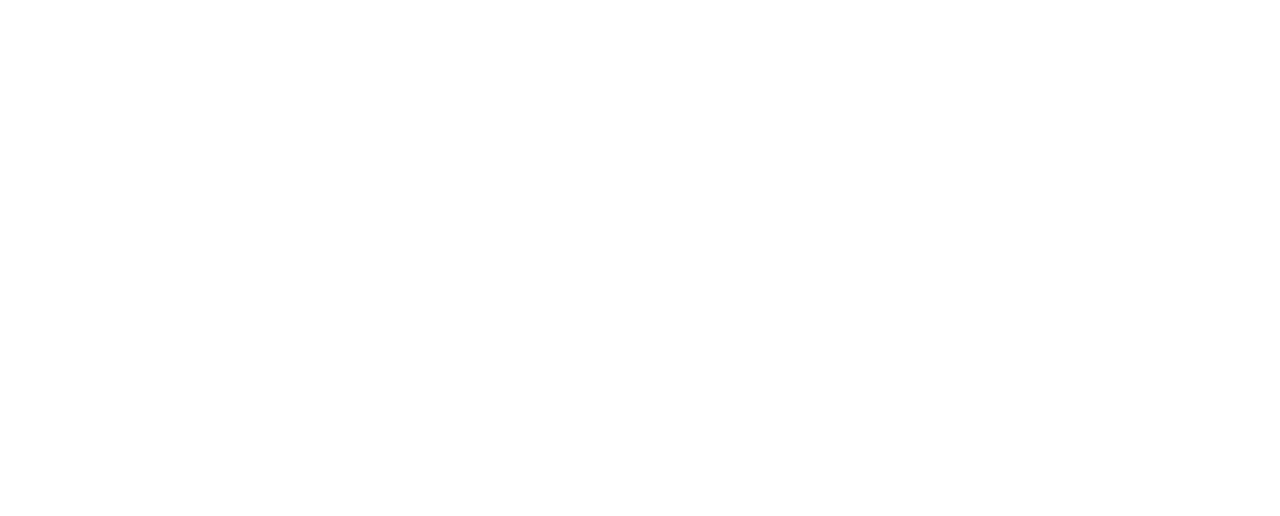
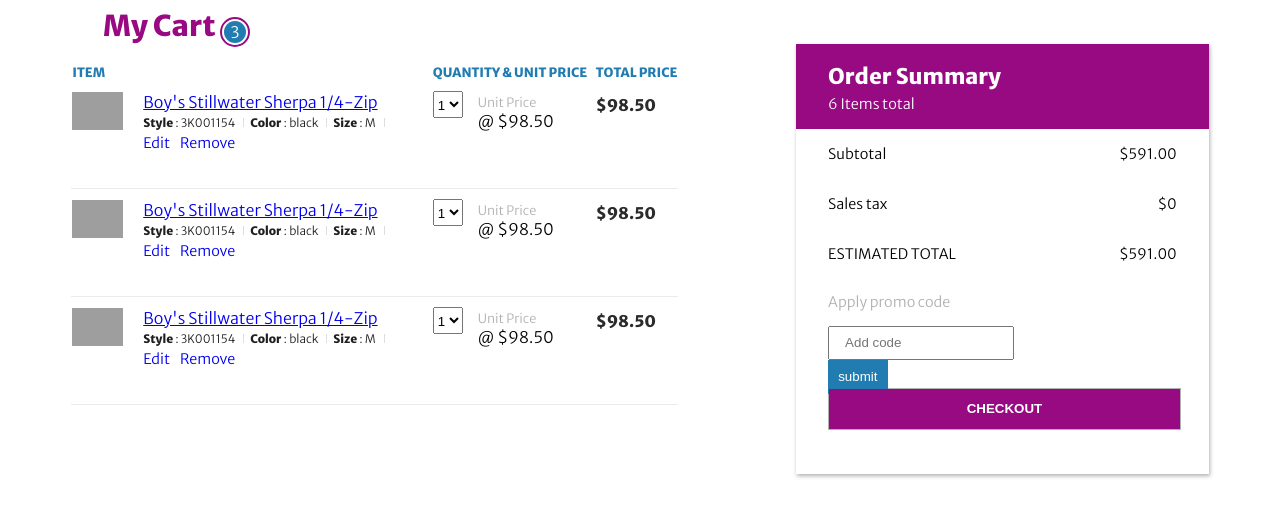
Before and after one commit to baffuorakoto/JavaScript-jQuery-based-Ecommerce-Application., a plain HTML site: page cart.html in a window 1280 px wide. Drawn offline with nearby package versions, Linux system fonts and the light colour scheme; grey boxes are pictures that could not be loaded.

Commit message:
Added cart page

```diff
--- a/cart.html
+++ b/cart.html
@@ -0,0 +1,242 @@
+<!DOCTYPE html>
+<html lang="en">
+
+<head>
+    <meta charset="UTF-8">
+    <meta name="viewport" content="width=device-width, initial-scale=1.0">
+    <link rel="preconnect" href="https://fonts.gstatic.com">
+    <link href="https://fonts.googleapis.com/css2?family=Merriweather+Sans:wght@300;800&display=swap" rel="stylesheet">
+    <link rel="stylesheet" href="css/cart.css">
+    <title>Cart</title>
+</head>
+
+<body>
+
+    <h1 class="heading-v1">My Cart</h1>
+    <div class="cart_pill-cont">
+        <span class="cart_pill">3</span>
+
+    </div>
+    <div class="cart__content">
+        <div class="table_col cols">
+            <table>
+                <thead>
+                    <th>ITEM</th>
+                    <th>QUANTITY & UNIT PRICE</th>
+                    <th>TOTAL PRICE</th>
+                </thead>
+                <tbody>
+                    <tr>
+                        <td>
+                            <div class="table__item-content">
+                                <div class="img-cont">
+                                    <img src="images/item2.jpg" alt="item image 2">
+                                </div>
+                                <div class="table__prod_cont">
+                                    <a href="index.html">
+                                        Boy's Stillwater Sherpa 1/4-Zip
+                                    </a>
+                                    <ul class="list-h bag_styles">
+                                        <li class="productsummary_style">
+                                            <strong>Style</strong>
+                                            : 3K001154
+                                        </li>
+                                        <li class="productsummary_style">
+                                            <strong>Color</strong>
+                                            : black
+                                        </li>
+                                        <li class="productsummary_style">
+                                            <strong>Size</strong>
+                                            : M
+                                        </li>
+                                    </ul>
+                                    <ul class="cart_actions">
+                                        <li class="productsummary_action">
+                                            <a href="#">Edit</a>
+                                        </li>
+                                        <li class="productsummary_action">
+                                            <a href="#">Remove</a>
+                                        </li>
+                                    </ul>
+
+                                </div>
+                            </div>
+                        </td>
+                        <td>
+                            <div class="table__item-content">
+                                <div class="dropdown-cont">
+                                    <select name="qty" id="item_qty">
+                                        <option value="1">1</option>
+                                        <option value="1">2</option>
+                                        <option value="1">3</option>
+                                        <option value="1">4</option>
+                                        <option value="1">5</option>
+                                        <option value="1">6</option>
+                                    </select>
+                                </div>
+                                <div class="table__prod_cont">
+                                    <span class="unit_label">Unit Price</spanclass>
+                                        <span class="unit_amount">@ $98.50</span>
+                                </div>
+                            </div>
+                        </td>
+                        <td>$98.50</td>
+                    </tr>
+                    <tr>
+                        <td>
+                            <div class="table__item-content">
+                                <div class="img-cont">
+                                    <img src="images/item2.jpg" alt="item image 2">
+                                </div>
+                                <div class="table__prod_cont">
+                                    <a href="index.html">
+                                        Boy's Stillwater Sherpa 1/4-Zip
+                                    </a>
+                                    <ul class="list-h bag_styles">
+                                        <li class="productsummary_style">
+                                            <strong>Style</strong>
+                                            : 3K001154
+                                        </li>
+                                        <li class="productsummary_style">
+                                            <strong>Color</strong>
+                                            : black
+                                        </li>
+                                        <li class="productsummary_style">
+                                            <strong>Size</strong>
+                                            : M
+                                        </li>
+                                    </ul>
+                                    <ul class="cart_actions">
+                                        <li class="productsummary_action">
+                                            <a href="#">Edit</a>
+                                        </li>
+                                        <li class="productsummary_action">
+                                            <a href="#">Remove</a>
+                                        </li>
+                                    </ul>
+
+                                </div>
+                            </div>
+                        </td>
+                        <td>
+                            <div class="table__item-content">
+                                <div class="dropdown-cont">
+                                    <select name="qty" id="item_qty">
+                                        <option value="1">1</option>
+                                        <option value="1">2</option>
+                                        <option value="1">3</option>
+                                        <option value="1">4</option>
+                                        <option value="1">5</option>
+                                        <option value="1">6</option>
+                                    </select>
+                                </div>
+                                <div class="table__prod_cont">
+                                    <span class="unit_label">Unit Price</spanclass>
+                                        <span class="unit_amount">@ $98.50</span>
+                                </div>
+                            </div>
+                        </td>
+                        <td>$98.50</td>
+                    </tr>
+                    <tr>
+                        <td>
+                            <div class="table__item-content">
+                                <div class="img-cont">
+                                    <img src="images/item2.jpg" alt="item image 2">
+                                </div>
+                                <div class="table__prod_cont">
+                                    <a href="index.html">
+                                        Boy's Stillwater Sherpa 1/4-Zip
+                                    </a>
+                                    <ul class="list-h bag_styles">
+                                        <li class="productsummary_style">
+                                            <strong>Style</strong>
+                                            : 3K001154
+                                        </li>
+                                        <li class="productsummary_style">
+                                            <strong>Color</strong>
+                                            : black
+                                        </li>
+                                        <li class="productsummary_style">
+                                            <strong>Size</strong>
+                                            : M
+                                        </li>
+                                    </ul>
+                                    <ul class="cart_actions">
+                                        <li class="productsummary_action">
+                                            <a href="#">Edit</a>
+                                        </li>
+                                        <li class="productsummary_action">
+                                            <a href="#">Remove</a>
+                                        </li>
+                                    </ul>
+
+                                </div>
+                            </div>
+                        </td>
+                        <td>
+                            <div class="table__item-content">
+                                <div class="dropdown-cont">
+                                    <select name="qty" id="item_qty">
+                                        <option value="1">1</option>
+                                        <option value="1">2</option>
+                                        <option value="1">3</option>
+                                        <option value="1">4</option>
+                                        <option value="1">5</option>
+                                        <option value="1">6</option>
+                                    </select>
+                                </div>
+                                <div class="table__prod_cont">
+                                    <span class="unit_label">Unit Price</spanclass>
+                                        <span class="unit_amount">@ $98.50</span>
+                                </div>
+                            </div>
+                        </td>
+                        <td>$98.50</td>
+                    </tr>
+                </tbody>
+            </table>
+        </div>
+        <div class="cols">
+            <div class="checkout__box">
+                <div class="header">
+                    <h2>Order Summary</h2>
+                    <span>6 Items total</span>
+                </div>
+                <div class="estimate-cont">
+                    <span>Subtotal</span>
+                    <span>$591.00</span>
+
+
+                </div>
+                <div class="estimate-cont">
+                    <span>Sales tax</span>
+                    <span>$0</span>
+
+
+                </div>
+                <div class="estimate-cont">
+                    <span>ESTIMATED TOTAL</span>
+                    <span>$591.00</span>
+                </div>
+                <p style="margin-left: 2rem;">Apply promo code </p>
+                <form action="#">
+                    <div class="code_container">
+                        <input type="text" placeholder="Add code" />
+                        <button type="submit">submit</button>
+                    </div>
+                </form>
+
+                <div class="btn">
+                    <button>CHECKOUT</button>
+                </div>
+            </div>
+        </div>
+
+    </div>
+
+    <script src="https://code.jquery.com/jquery-3.5.1.min.js"
+        integrity="sha256-9/aliU8dGd2tb6OSsuzixeV4y/faTqgFtohetphbbj0=" crossorigin="anonymous"></script>
+</body>
+
+</html>
--- /dev/null
+++ b/css/cart.css
@@ -0,0 +1,260 @@
+body {
+    font-family: 'Merriweather Sans', sans-serif;
+    color: #b1b1b1;
+    font-weight: 300;
+    box-sizing: border-box;
+
+}
+
+.heading-v1 {
+    font-weight: 700;
+    color: rgba(151, 10, 130, 1);
+    font-size: 1.8rem;
+}
+
+.heading-v2 {
+    font-weight: 700;
+    color: rgba(151, 10, 130, 1);
+    font-size: 1.5rem;
+}
+
+.heading-v3 {
+    font-weight: 700;
+    color: rgba(151, 10, 130, 1);
+    font-size: 1.1rem;
+}
+
+h1.heading-v1 {
+    margin: 0 95px 0;
+}
+
+.cart_pill-cont {
+    background-color: #fff;
+    border-radius: 50%;
+    height: 22px;
+    width: 22px;
+    padding: 2px;
+    text-align: center;
+    border: 2px solid rgba(151, 10, 130, 1);
+    overflow: hidden;
+    position: absolute;
+    top: 17px;
+    left: 220px;
+    color: #fff;
+}
+
+.cart_pill {
+    background-color: rgb(33, 124, 177);
+    border-radius: 50%;
+    height: 22px;
+    min-width: 22px;
+    line-height: 23px;
+    display: inline-block;
+}
+
+.cart__content {
+    display: flex;
+    width: 90%;
+    margin: 0 auto;
+}
+
+.table_col {
+    padding-top: 1.2rem;
+    /* width: 100%; */
+    /* margin: 0 auto; */
+
+}
+
+table {
+    border-collapse: collapse;
+}
+
+table thead th {
+    text-align: left;
+    font-size: .8em;
+    color: rgb(33, 124, 177);
+}
+
+table tbody tr {
+    border-bottom: 1px solid #b1b1b142;
+
+}
+
+table tbody tr td:nth-child(2) {
+    padding-top: 0px;
+    display: inline-block;
+}
+
+table tbody tr td:nth-child(3) {
+    padding-top: 0px;
+    font-weight: 700;
+    font-size: 1rem;
+    color: rgb(43, 43, 43);
+    vertical-align: baseline;
+}
+
+.table__item-content {
+    display: flex;
+    justify-content: space-evenly;
+    justify-items: self-start;
+    padding-top: 10px;
+    padding-right: 40px;
+}
+
+.table__item-content:nth-child(2) {
+    padding-top: 0;
+    padding-right: 0;
+}
+
+.table__item-content .img-cont {
+    width: 51px;
+    height: 95px;
+    margin-right: 20px;
+}
+
+.table__item-content .img-cont img {
+    width: 100%;
+}
+
+.dropdown-cont {
+    margin-right: 15px;
+}
+
+.list-h.bag_styles,
+.cart_actions {
+    list-style: none;
+    margin: 0;
+    padding: 0;
+    font-size: .9em;
+    margin-top: .25em;
+    display: flex;
+}
+
+.unit_amount {
+    display: block;
+    font-size: 1rem;
+    color: #000;
+    text-align: left;
+}
+
+.unit_label {
+    font-size: .8rem;
+}
+
+.productsummary_style,
+.productsummary_action {
+    font-size: .8125em;
+    line-height: 1.25;
+    color: rgb(31, 31, 31);
+}
+
+.productsummary_action {
+    font-size: inherit;
+    margin-right: 10px;
+}
+
+.productsummary_action a {
+    text-decoration: none;
+}
+
+.productsummary_style:after {
+    content: "\20";
+    background: #dedede;
+    margin: 0 .5em;
+    display: inline-block;
+    height: .8em;
+    vertical-align: middle;
+    width: 1px;
+    position: relative;
+    bottom: 1px;
+
+
+}
+
+.productsummary_style:after:last-child {
+    content: "\20";
+    background: #dedede;
+    margin: 0 .5em;
+    display: inline-block;
+    height: .8em;
+    vertical-align: middle;
+    width: 1px;
+    position: relative;
+    bottom: 1px;
+}
+
+select {
+    padding-top: .375em;
+    padding-bottom: .3125em;
+    height: 2em;
+}
+
+.cols {
+    flex-grow: 2;
+}
+
+.checkout__box {
+    /* padding: 30px; */
+    font-size: .9rem;
+    box-shadow: 1px 2px 4px #b1b1b1;
+    min-height: 430px;
+
+}
+
+.checkout__box .header {
+    background-color: rgba(151, 10, 130, 1);
+    padding: 1px 0 1rem 2rem;
+    color: #fff;
+}
+
+.checkout__box .header h2 {
+    margin-bottom: 5px;
+}
+
+.checkout__box .estimate-cont {
+    padding: 1rem 2rem;
+    display: flex;
+    justify-content: space-between;
+    color: #000;
+}
+
+.checkout__box form .code_container {
+    width: 60%;
+    margin-left: 2rem;
+    height: 30px;
+}
+
+.checkout__box form .code_container input {
+    height: 100%;
+    width: 75%;
+    box-sizing: border-box;
+    padding: 15px;
+    margin: 0;
+}
+
+.checkout__box form .code_container button {
+    height: 34px;
+    border: none;
+    padding: 5px;
+    width: 24%;
+    margin: 0;
+    background-color: rgb(33, 124, 177);
+    color: #fff;
+}
+
+.checkout__box .btn{
+    width: 85%;
+    height: 40px;
+    border: 1px solid #b1b1b1;
+    margin-left: 2rem;
+    margin-top: 2rem;
+}
+.checkout__box .btn button{
+    border: none;
+    height: 100%;
+    width: 100%;
+    color: #fff;
+    font-weight: bold;
+    background-color:  rgba(151, 10, 130, 1);
+
+}
```
Also changed, not shown: css/style.css (+65 -7 lines), index.html (+24 -9 lines), images/black.jpg (added), images/grey.png (added), images/pink.png (added).
